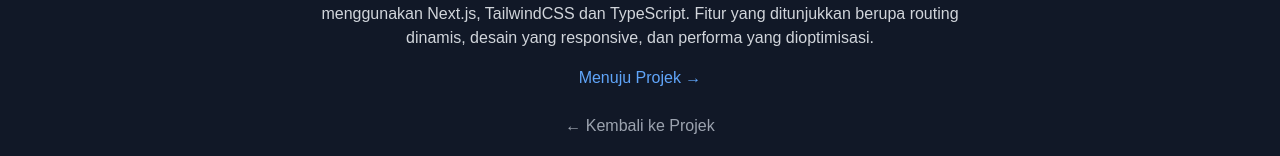
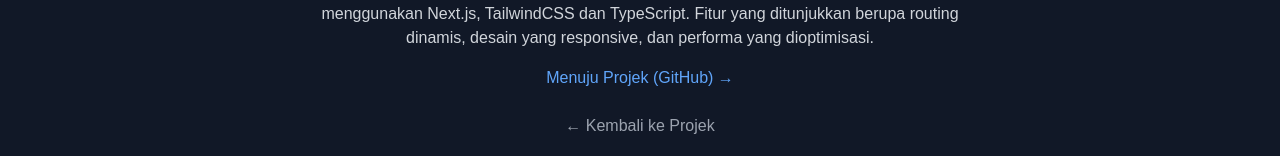
Before and after one commit to WardenHi/za-porto, a Next.js app: page /projects/1 in a window 1280 px wide. Shown: the part 615-771 px from the top of the page. Built offline with nearby package versions, Linux system fonts and the light colour scheme.

Commit message:
once more

```diff
--- a/package.json
+++ b/package.json
@@ -16,8 +16,8 @@
   },
   "devDependencies": {
     "@eslint/eslintrc": "^3",
-    "@types/node": "^20",
-    "@types/react": "^19",
+    "@types/node": "^20.17.19",
+    "@types/react": "^19.0.10",
     "@types/react-dom": "^19",
     "eslint": "^9",
     "eslint-config-next": "15.1.7",
--- a/src/app/projects/[id]/page.tsx
+++ b/src/app/projects/[id]/page.tsx
@@ -1,12 +1,18 @@
 import { projects } from "../../data/projects";
 import Image from "next/image";
 import Link from "next/link";
-
 interface ProjectDetailsProps {
   params: { id: string };
 }
 
+export async function generateStaticParams() {
+  return projects.map((project) => ({ id: project.id }));
+}
+
 export default function ProjectDetails({ params }: ProjectDetailsProps) {
+  if (!params || !params.id) {
+    throw new Error("Invalid project ID");
+  }
   const project = projects.find((p) => p.id === params.id);
   if (!project) {
     return (
@@ -31,7 +37,7 @@ export default function ProjectDetails({ params }: ProjectDetailsProps) {
       />
       <p className="text-gray-300 mt-4 max-w-2xl text-center">{project.details}</p>
       <Link href={project.link} className="text-blue-400 hover:underline mt-4">
-        Menuju Projek →
+        Menuju Projek (GitHub) →
       </Link>
       <Link href="/projects" className="text-gray-400 mt-6 hover:text-white">
         ← Kembali ke Projek
```
Also changed, not shown: 1 other file (tests, documents, lock files or other folders).
